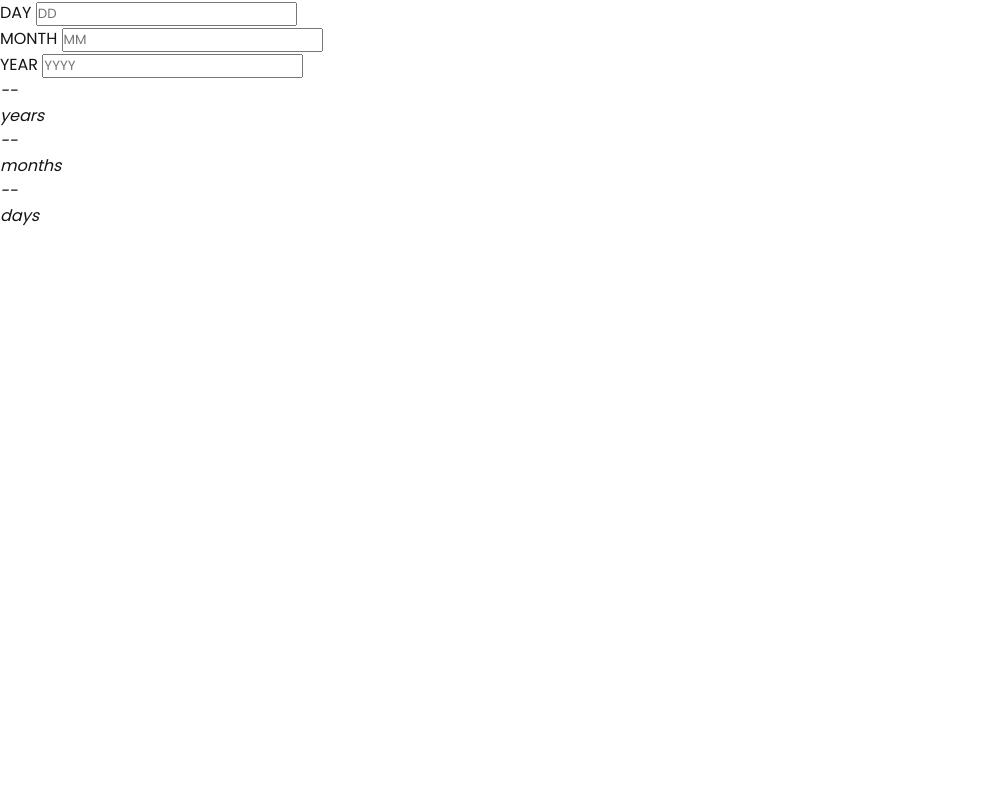
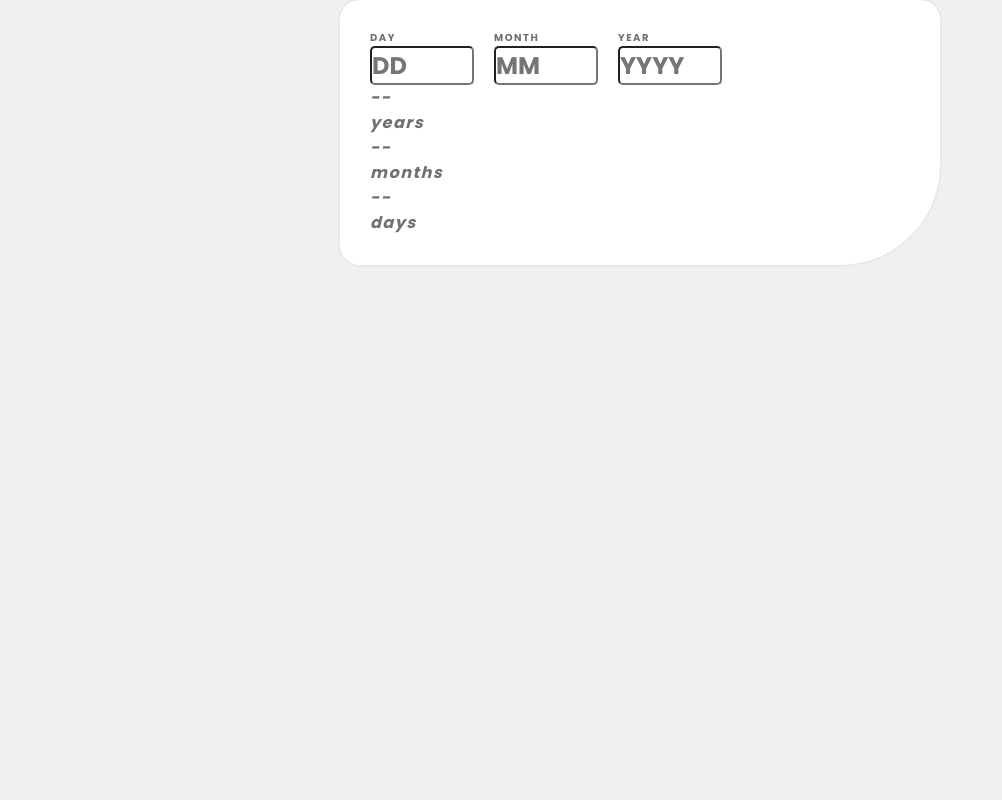
Before and after one commit to Mikael-Kolehmainen/frontend-mentor-age-calculator, a PHP site: page / in a window 1280 px wide. Shown: the whole page, without its empty margins (0-1002 px from the left). Run offline with PHP 8.4, Linux system fonts and the light colour scheme; data that the repository does not hold is empty.

Commit message:
Working on css for calculator

```diff
--- a/src/public_site/styles/css/main.css
+++ b/src/public_site/styles/css/main.css
@@ -1,6 +1,35 @@
 @font-face {
   font-family: poppins;
   src: url(/src/public_site/font/Poppins-Regular.ttf); }
+
+@font-face {
+  font-family: poppins-bold;
+  src: url(/src/public_site/font/Poppins-Bold.ttf); }
+
+@font-face {
+  font-family: poppins-extra-bold;
+  src: url(/src/public_site/font/Poppins-ExtraBold.ttf); }
+
+article {
+  margin: auto;
+  width: 540px;
+  padding: 30px;
+  background-color: white;
+  border-radius: 20px 20px 100px 20px;
+  box-shadow: 0px 0px 2px 1px rgba(113, 111, 111, 0.1); }
+
+form {
+  display: flex;
+  gap: 20px; }
+
+.age-input label {
+  display: block;
+  font-size: 10px; }
+
+.age-input input {
+  font-size: 24px;
+  width: 100px;
+  border-radius: 5px; }
 
 /* width */
 ::-webkit-scrollbar {
@@ -22,12 +51,13 @@
   scroll-behavior: smooth;
   margin: 0;
   padding: 0;
-  font-family: poppins; }
+  font-family: poppins-bold; }
 
 html, body {
   height: 100%;
-  background-color: white;
-  color: #141414;
+  background-color: #f0f0f0;
+  color: #716f6f;
+  letter-spacing: 1.5px;
   overflow: auto; }
 
 a i {
--- a/src/public_site/styles/sass/abstract/_variables.scss
+++ b/src/public_site/styles/sass/abstract/_variables.scss
@@ -4,7 +4,17 @@
   font-family: poppins;
   src: url(/src/public_site/font/Poppins-Regular.ttf);
 }
+@font-face {
+  font-family: poppins-bold;
+  src: url(/src/public_site/font/Poppins-Bold.ttf);
+}
+@font-face {
+  font-family: poppins-extra-bold;
+  src: url(/src/public_site/font/Poppins-ExtraBold.ttf);
+}
 $main-font: poppins;
+$bold-font: poppins-bold;
+$extra-bold-font: poppins-extra-bold;
 
 // FONT COLORS
 
@@ -13,11 +23,12 @@ $font-secondary-color: hsl(0, 1%, 44%);
 
 // FONT SIZES
 
-$input-font-size: 32px;
+$input-font-size: 24px;
 
 // MAIN COLORS
 
 $primary-color: hsl(259, 100%, 65%);
 $secondary-color: hsl(0, 100%, 67%);
 $background-color: hsl(0, 0%, 100%);
-$secondary-background-color: hsl(0, 0%, 86%);
+$secondary-background-color: hsl(0, 0%, 94%);
+$shadow-color: hsla(0, 1%, 44%, 0.1);
--- a/src/public_site/styles/sass/base/_base.scss
+++ b/src/public_site/styles/sass/base/_base.scss
@@ -27,11 +27,12 @@
   scroll-behavior: smooth;
   margin: 0;
   padding: 0;
-  font-family: $main-font;
+  font-family: $bold-font;
 }
 html, body {
   height: 100%;
-  background-color: $background-color;
-  color: $font-primary-color;
+  background-color: $secondary-background-color;
+  color: $font-secondary-color;
+  letter-spacing: 1.5px;
   overflow: auto;
 }
--- /dev/null
+++ b/src/public_site/styles/sass/layout/_calculator.scss
@@ -0,0 +1,26 @@
+article {
+  margin: auto;
+  width: 540px;
+  padding: 30px;
+  background-color: $background-color;
+  border-radius: 20px 20px 100px 20px;
+  box-shadow: 0px 0px 2px 1px $shadow-color;
+}
+
+form {
+  display: flex;
+  gap: 20px;
+}
+
+.age-input {
+  label {
+    display: block;
+    font-size: 10px;
+  }
+
+  input {
+    font-size: $input-font-size;
+    width: 100px;
+    border-radius: 5px;
+  }
+}
--- a/src/public_site/styles/sass/main.scss
+++ b/src/public_site/styles/sass/main.scss
@@ -5,7 +5,7 @@
 
 // LAYOUT
 
-
+@import './layout/calculator';
 
 // BASE
 
```
Also changed, not shown: src/public_site/font/Poppins-Bold.ttf (added), src/public_site/font/Poppins-ExtraBold.ttf (added).
